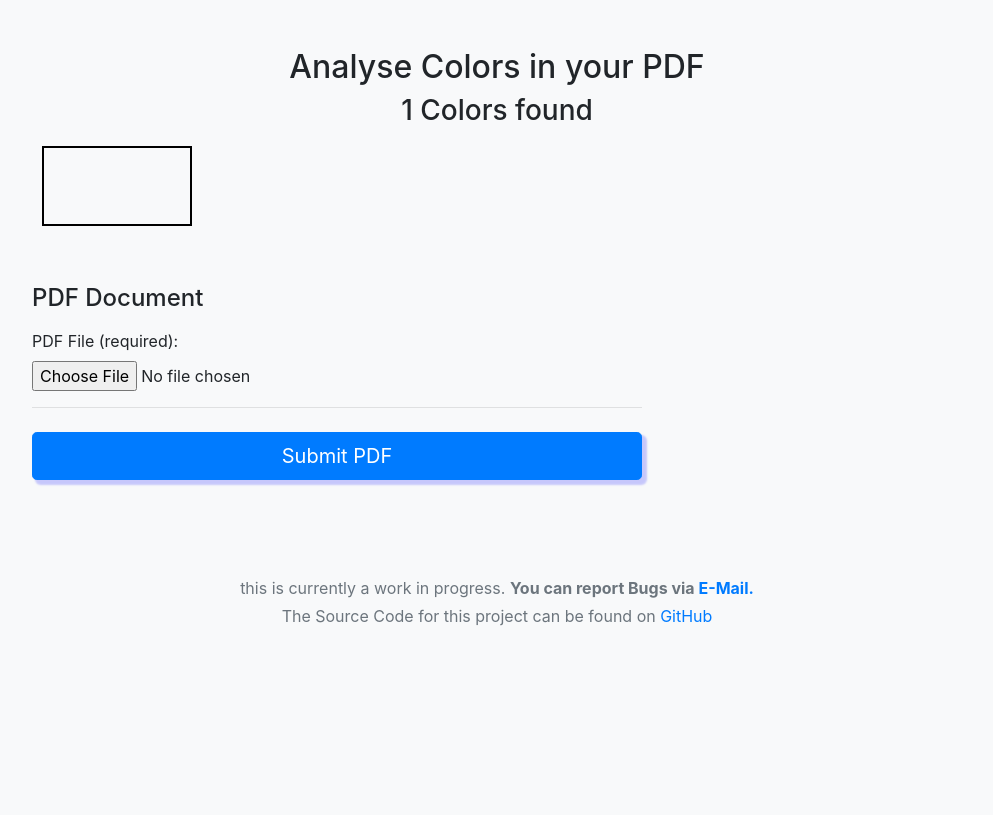
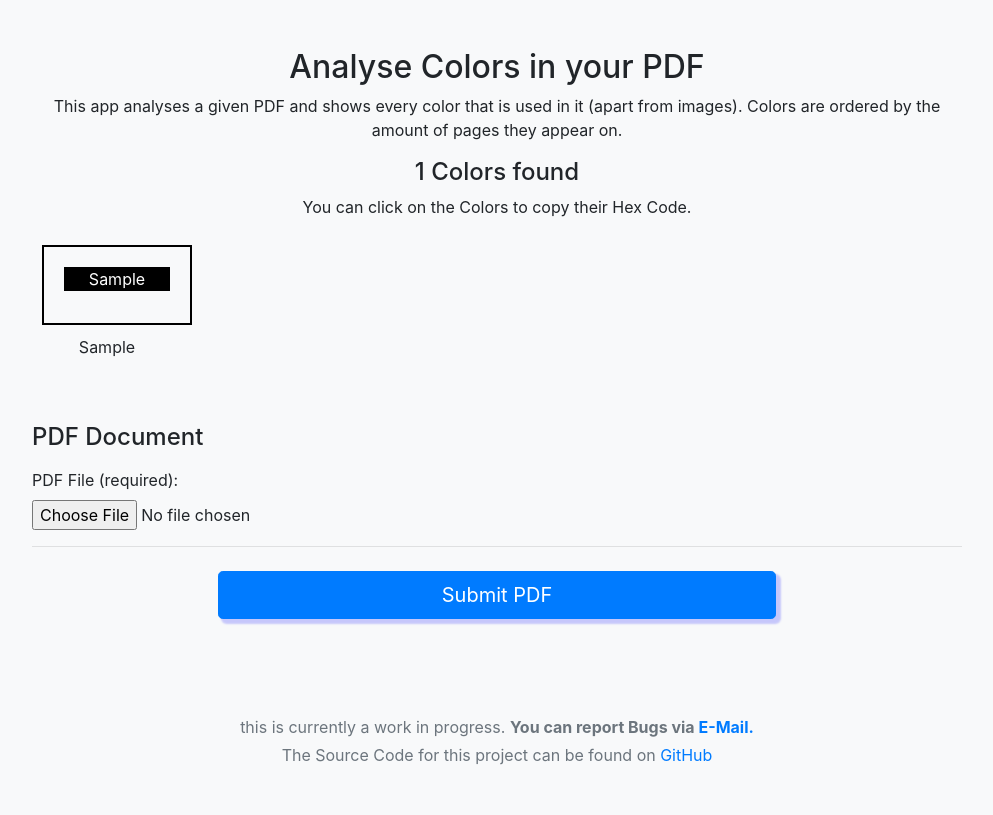
Before and after one commit to layaxx/pdfcc, a Django app: template pdfcc/templates/pdfcc/analyse.html in a window 1280 px wide. Shown: the whole page, without its empty margins (143-1136 px from the left). Before the commit the page ends 626 px from the top, so only its background shows below. Run offline with Django 3.2, Linux system fonts and the light colour scheme; tables that the repository leaves empty hold one stand-in row (values such as "Sample post"); the template is opened without the code that fills it: values that come from a table or form of the project are taken from there, most other values are stand-ins (such as "Sample title", 1, 10 or a date in 2020).

Commit message:
update analyser

```diff
--- a/pdfcc/templates/pdfcc/analyse.html
+++ b/pdfcc/templates/pdfcc/analyse.html
@@ -42,6 +42,17 @@
             background-color: blue;
             border-style: solid;
         }
+
+        .colorcode {
+            border: 2px solid black;
+            padding: 20px;
+            margin: 10px;
+            width: 150px;
+            height: 80px;
+            margin-bottom: 10px;
+            color: white;
+            cursor: pointer;
+        }
     </style>
 </head>
 
@@ -50,18 +61,32 @@
         <div class="py-5 text-center">
             <!--             <img class="d-block mx-auto mb-4" src="../assets/brand/bootstrap-solid.svg" alt="" width="72" height="72" /> -->
             <h2>Analyse Colors in your PDF</h2>
+            <p>
+                This app analyses a given PDF and shows every color that is used in it (apart from images). Colors are ordered by the amount of pages they appear on.
+            </p>
             {% if res%}
-            <h3>{{res|length}} Colors found</h3>
+            <h4>{{res|length}} Colors found</h4>
+            <p>You can click on the Colors to copy their Hex Code.</p>
+            <div id="alerts">
+
+            </div>
             {% endif %}
             <div style="display: flex; flex-wrap: wrap">
                 {% for entry in res%}
-                <div style="border: 2px solid black; padding: 20px; margin: 10px; width: 150px; height: 80px; margin-bottom: 10px; color: white; background-color: rgb({{entry.0}},{{entry.1}},{{entry.2}});"></div>
+                <div>
+                    <div class='colorcode' style="background-color: {{entry.0}};">
+                        <p style="background-color: black;">{{entry.0}}</p>
+                    </div>
+                    <p style="width: 150px;">
+                        {{entry.1}}
+                    </p>
+                </div>
                 {% endfor %}
             </div>
         </div>
 
         <div class="row">
-            <div class="col-md-8 order-md-1">
+            <div class="col-md-12 order-md-1">
                 <h4 class="mb-3">PDF Document</h4>
                 <form enctype="multipart/form-data" action="{% url 'analyse' %}" method="post">
                     {% csrf_token %} {{ form.non_field_errors }}
@@ -72,7 +97,7 @@
                         </div>
                     </div>
                     <hr class="mb-4" />
-                    <button class="btn btn-primary btn-lg btn-block" style="box-shadow: 4px 4px 2px 1px rgba(0, 0, 255, 0.2)" type="submit">
+                    <button class="btn btn-primary btn-lg btn-block" style="max-width:60%; margin: auto; box-shadow: 4px 4px 2px 1px rgba(0, 0, 255, 0.2)" type="submit">
               Submit PDF
             </button>
                 </form>
@@ -93,12 +118,40 @@
             </ul> -->
             <p>
                 The Source Code for this project can be found on
-                <a href="https://www.github.com/layaxx">GitHub</a>
+                <a href="https://www.github.com/layaxx/pdfcc">GitHub</a>
             </p>
         </footer>
     </div>
-    <script src="https://code.jquery.com/jquery-3.5.1.slim.min.js" integrity="sha384-DfXdz2htPH0lsSSs5nCTpuj/zy4C+OGpamoFVy38MVBnE+IbbVYUew+OrCXaRkfj" crossorigin="anonymous"></script>
+    <script src="https://code.jquery.com/jquery-3.5.1.min.js" integrity="sha256-9/aliU8dGd2tb6OSsuzixeV4y/faTqgFtohetphbbj0=" crossorigin="anonymous"></script>
     <script src="https://cdn.jsdelivr.net/npm/bootstrap@4.5.3/dist/js/bootstrap.bundle.min.js" integrity="sha384-ho+j7jyWK8fNQe+A12Hb8AhRq26LrZ/JpcUGGOn+Y7RsweNrtN/tE3MoK7ZeZDyx" crossorigin="anonymous"></script>
+    <script type="text/javascript">
+        var $body = document.getElementsByTagName('body')[0];
+
+        var copyToClipboard = function(colorCode) {
+            var $tempInput = document.createElement('INPUT');
+            $body.appendChild($tempInput);
+            $tempInput.setAttribute('value', colorCode)
+            $tempInput.select();
+            document.execCommand('copy');
+            $body.removeChild($tempInput);
+            var alert_div = document.createElement("div")
+            var alert_content = document.createTextNode("You successfully copied the color code " + colorCode + " to your clipboard.")
+            alert_div.appendChild(alert_content)
+            alert_div.setAttribute('class', 'alert alert-success')
+            alert_div.setAttribute('role', 'alert')
+            var element = document.getElementById("alerts");
+            element.appendChild(alert_div)
+            $(".alert").delay(2500).fadeOut("slow");
+        }
+
+        elements = document.getElementsByClassName('colorcode')
+        for (let index = 0; index < elements.length; index++) {
+            let elem = elements[index]
+            elem.addEventListener('click', function(ev) {
+                copyToClipboard(elem.children[0].innerText);
+            });
+        }
+    </script>
 </body>
 
 </html>
--- a/pdfcc/views.py
+++ b/pdfcc/views.py
@@ -12,6 +12,8 @@ def analyse(request):
         if form.is_valid():
             result = new_analyse(request.FILES.get('pdf'))
             return render(request, 'pdfcc/analyse.html', {'res': result})
+        else:
+            print(form.errors)
     else:
         form = MyFormAnalyse()
     return render(request, 'pdfcc/analyse.html', {'form': form})
@@ -48,6 +50,8 @@ def index(request):
                 'b64'), 'pdf_filename': result.get('filename'), 'color_count': color_count}
             print(color_count)
             return render(request, 'pdfcc/index.html', context)
+        else:
+            print(form.errors)
     else:
         form = MyForm()
     return render(request, 'pdfcc/index.html', {'form': form, 'color_count': '2'})
```
Also changed, not shown: pdfcc/utility.py (+61 -21 lines), 1 other file.
